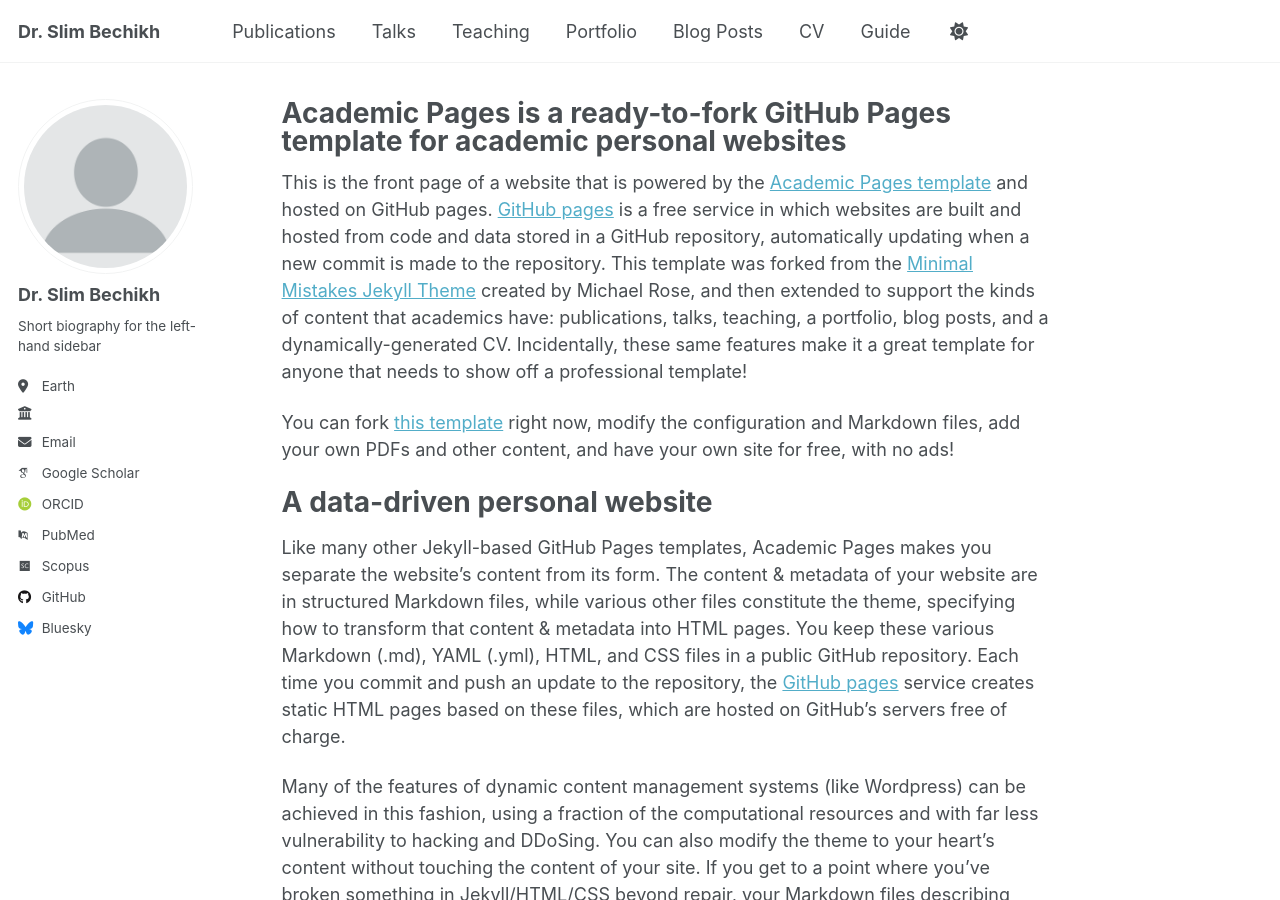
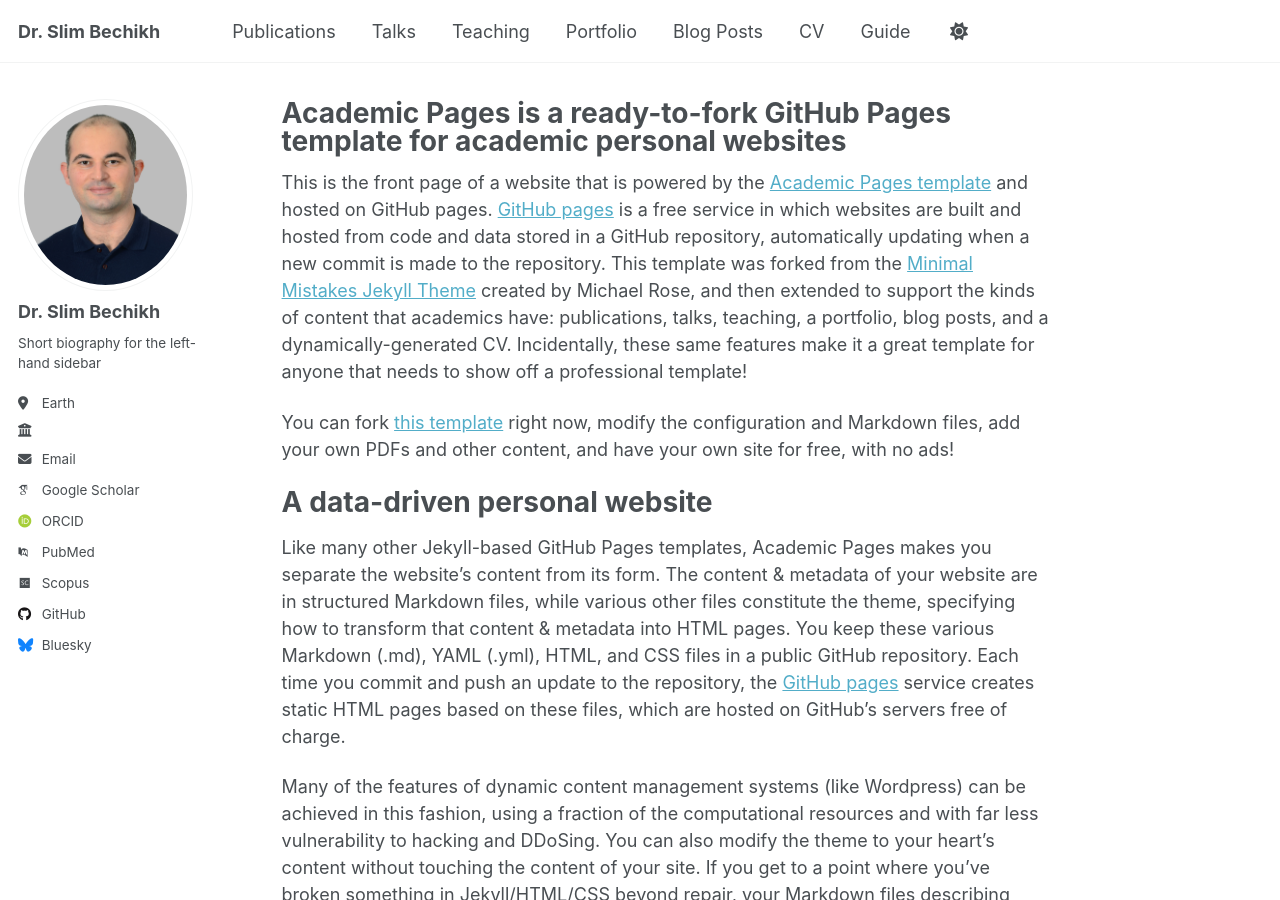
Before and after one commit to Slim-Bechikh/Slim-Bechikh.github.io, a Jekyll site: the page built from _pages/about.md, in a window 1280 px wide and 900 px high. Built offline with Jekyll 4.4.1, drawn with Linux system fonts in a browser that asks for light colours; some web fonts are replaced; a script that is not in the unit is left out.

Commit message:
Update _config.yml

```diff
--- a/_config.yml
+++ b/_config.yml
@@ -22,7 +22,7 @@ repository               : "academicpages/academicpages.github.io"
 #               Additional customization can be done by editing /_includes/author-profile.html
 author:
   # Biographic information
-  avatar           : "profile.png"
+  avatar           : "portraitsb.jpg"
   name             : "Dr. Slim Bechikh"
   pronouns         : # example: "she/her"
   bio              : "Short biography for the left-hand sidebar"
```
